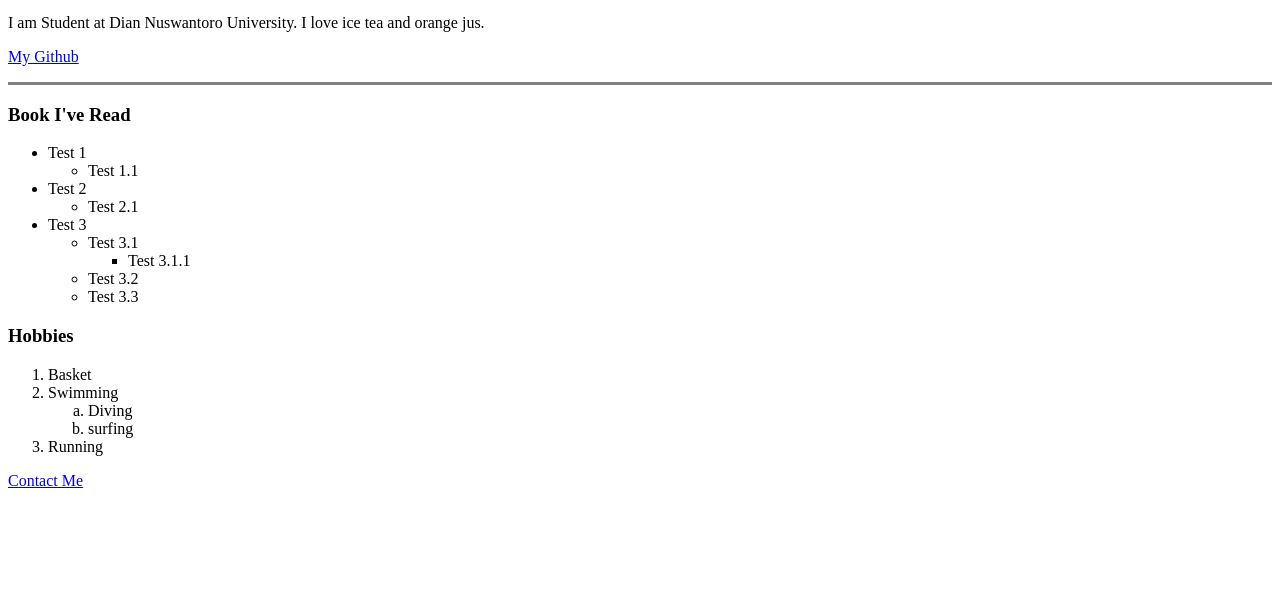
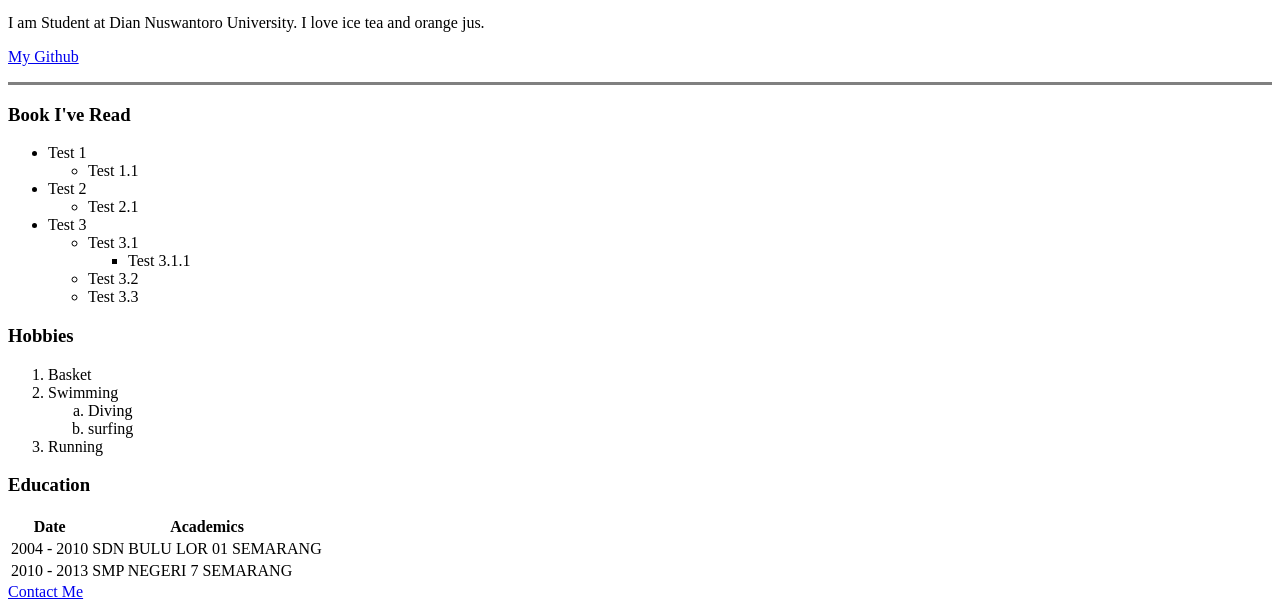
Before and after one commit to Ridwan22XD/Learn_Website, a plain HTML site: page HTML - Personal Site/index.html in a window 1280 px wide. Shown: the part 296-905 px from the top of the page. Before the commit the page ends 800 px from the top, so only its background shows below. Drawn offline with Linux system fonts and the light colour scheme.

Commit message:
add education and make separate table in education

```diff
--- a/HTML - Personal Site/index.html
+++ b/HTML - Personal Site/index.html
@@ -94,6 +94,30 @@
         <li>Running</li>
     </ol>
 
+    <h3>Education</h3>
+    <table>
+        <thead>
+            <tr>
+                <th>Date</th>
+                <th>Academics</th>
+            </tr>
+        </thead>
+        <tbody>
+            <tr>
+                <td>2004 - 2010</td>
+                <td>SDN BULU LOR 01 SEMARANG</td>
+            </tr>
+            <tr>
+                <td>2010 - 2013</td>
+                <td>SMP NEGERI 7 SEMARANG</td>
+            </tr>
+        </tbody>
+        <tfoot>
+
+        </tfoot>
+    </table>
+
+
     <!-- Hyperlink to another page with another html in the same folder -->
     <a href="contact.html">Contact Me</a>
 
```
